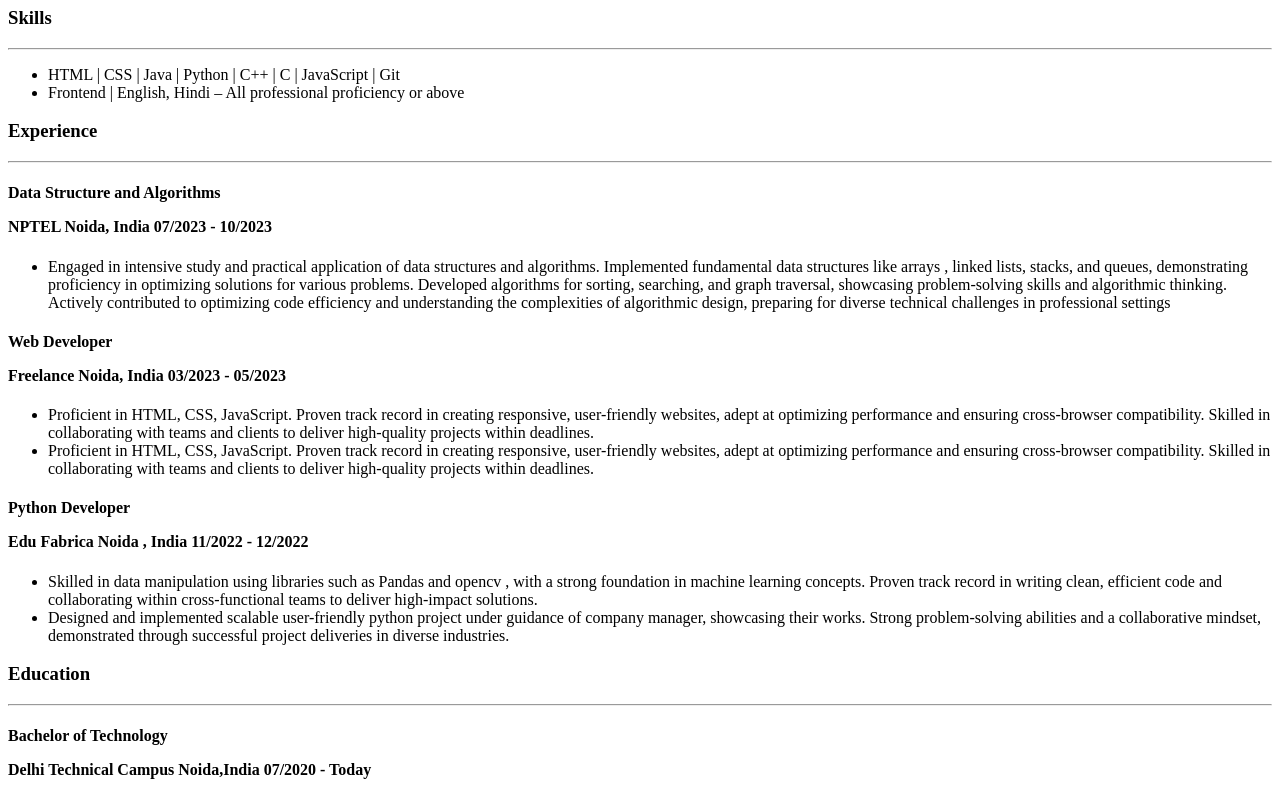
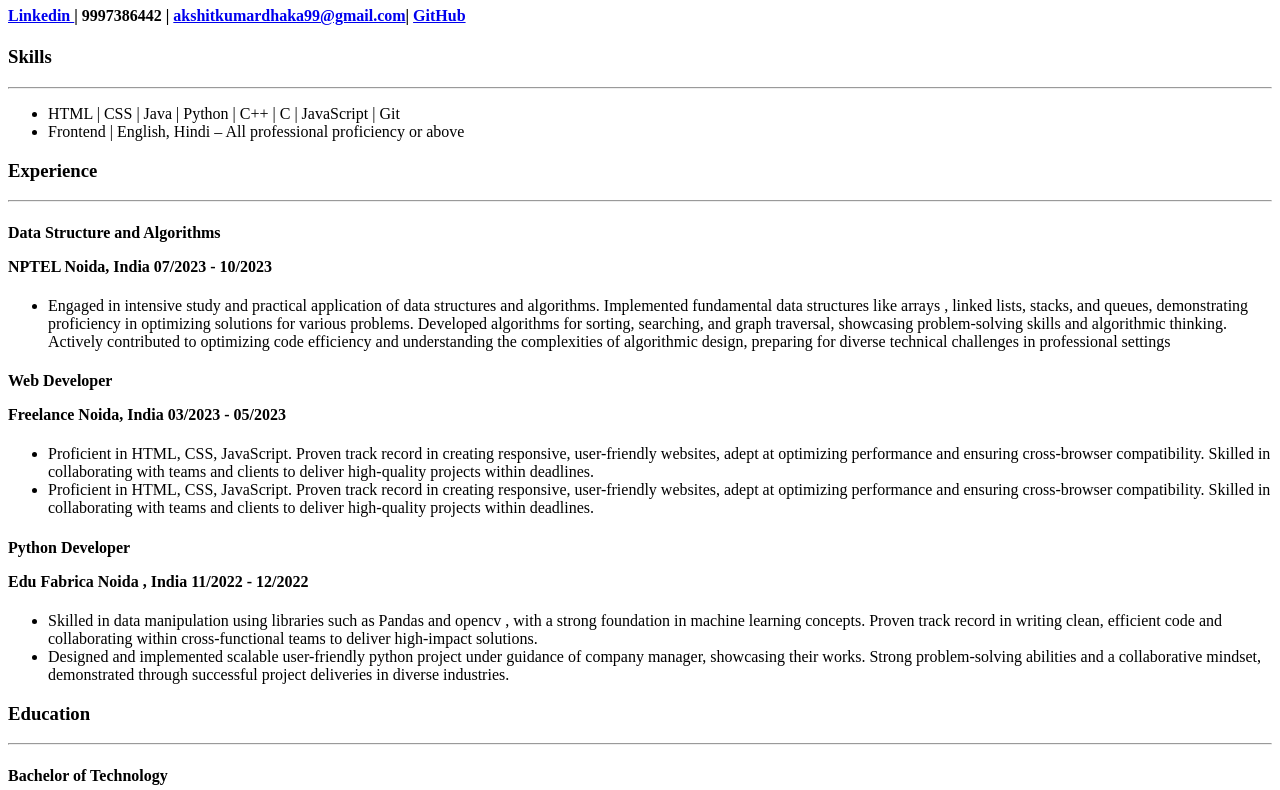
Before and after one commit to AkshitKdhaka/html-portfolio, a plain HTML site: page index.html in a window 1280 px wide. Shown: the part 73-863 px from the top of the page. Drawn offline with Linux system fonts and the light colour scheme.

Commit message:
Add files via upload

```diff
--- a/index.html
+++ b/index.html
@@ -7,6 +7,10 @@
 </head>
 <body>
     <h1>AKSHIT KUMAR DHAKA</h1>
+    <h4>
+       <p><a href="https://www.linkedin.com/in/akshit-kumar-dhaka-a38028238/">Linkedin </a>| 9997386442 | <a href="https://mail.google.com/mail/u/0/#inbox">akshitkumardhaka99@gmail.com</a>| <a href="https://github.com/AkshitKdhaka">GitHub</a>
+        </p>
+    </h4>
     <h3>Skills</h3><hr>
     <ul>
         <li> HTML | CSS | Java | Python | C++ | C | JavaScript | Git</li>
```
